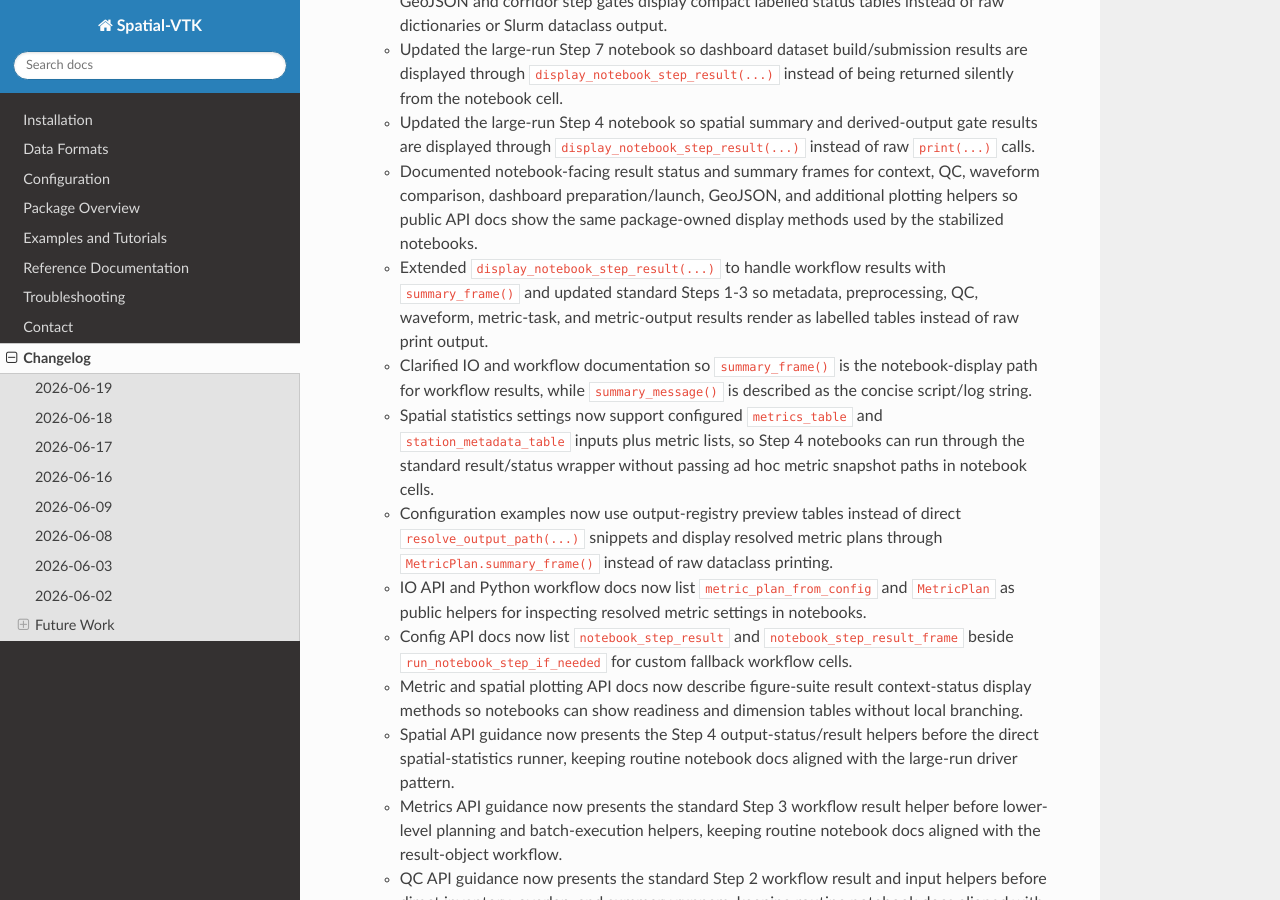
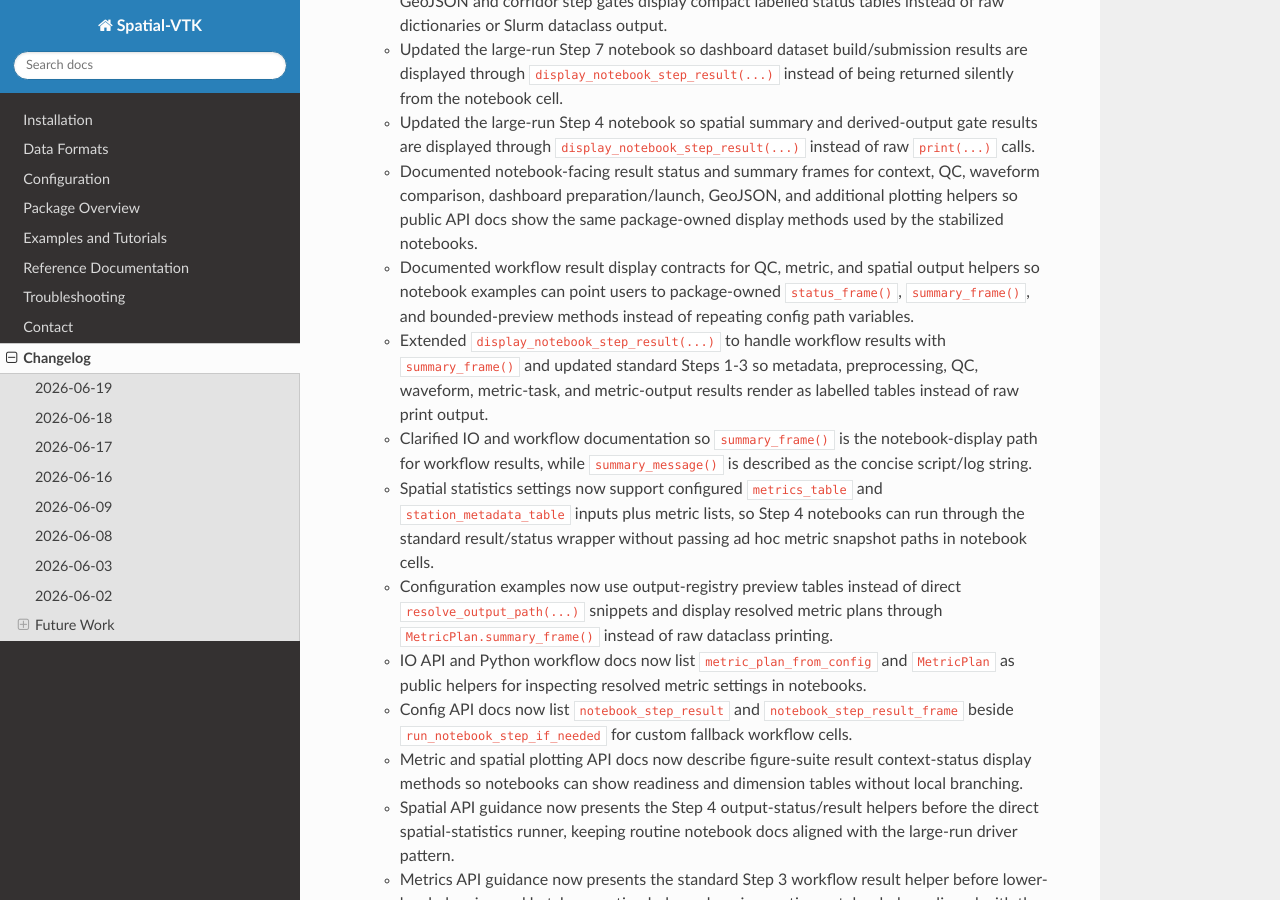
Before and after one commit to bcbirkel/spatial-vtk, a Sphinx documentation site: the page built from docs/changelog.rst, in a window 1280 px wide and 900 px high, scrolled down 1896 px. Built offline with Sphinx 7.4.7 and the Read the Docs theme 3.1.0, drawn with Linux system fonts in a browser that asks for light colours.

Commit message:
Document workflow result display contracts

```diff
--- a/docs/changelog.rst
+++ b/docs/changelog.rst
@@ -92,6 +92,10 @@ Changelog
     QC, waveform comparison, dashboard preparation/launch, GeoJSON, and
     additional plotting helpers so public API docs show the same package-owned
     display methods used by the stabilized notebooks.
+  - Documented workflow result display contracts for QC, metric, and spatial
+    output helpers so notebook examples can point users to package-owned
+    ``status_frame()``, ``summary_frame()``, and bounded-preview methods
+    instead of repeating config path variables.
   - Extended ``display_notebook_step_result(...)`` to handle workflow results
     with ``summary_frame()`` and updated standard Steps 1-3 so metadata,
     preprocessing, QC, waveform, metric-task, and metric-output results render
--- a/docs/reference/api/metrics.rst
+++ b/docs/reference/api/metrics.rst
@@ -86,6 +86,10 @@ Public workflow helpers exposed by ``spatial_vtk.metrics``:
        rendering through ``write_large_run_figure_suite()``. Pass ``cfg=`` as
        either a config object or a config file path; the result resolves
        Step 3 outputs and preprocessing trace metadata from the same config.
+       Display ``StandardMetricWorkflowOutputResult.status_frame()`` for
+       configured output readiness and use its preview/figure methods instead
+       of repeating manifest, metric-row, or output-table path variables in
+       notebook cells.
    * - ``build_metric_waveform_inventories_from_config``
      - Build observed and synthetic metric-ready waveform inventories from the
        active config and preprocessed waveform metadata.
```
Also changed, not shown: docs/reference/api/qc.rst (+8 -2 lines), docs/reference/api/spatial.rst (+11 -1 lines), 1 other file.
